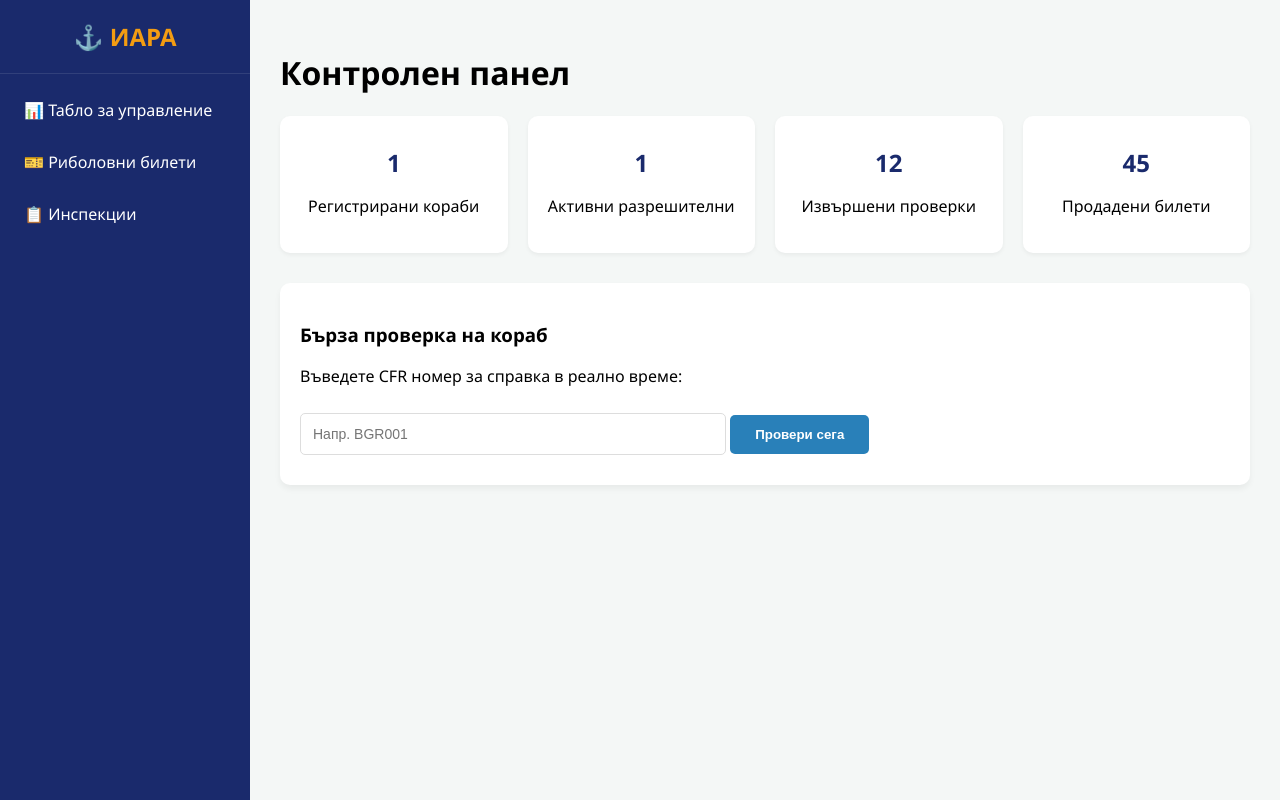
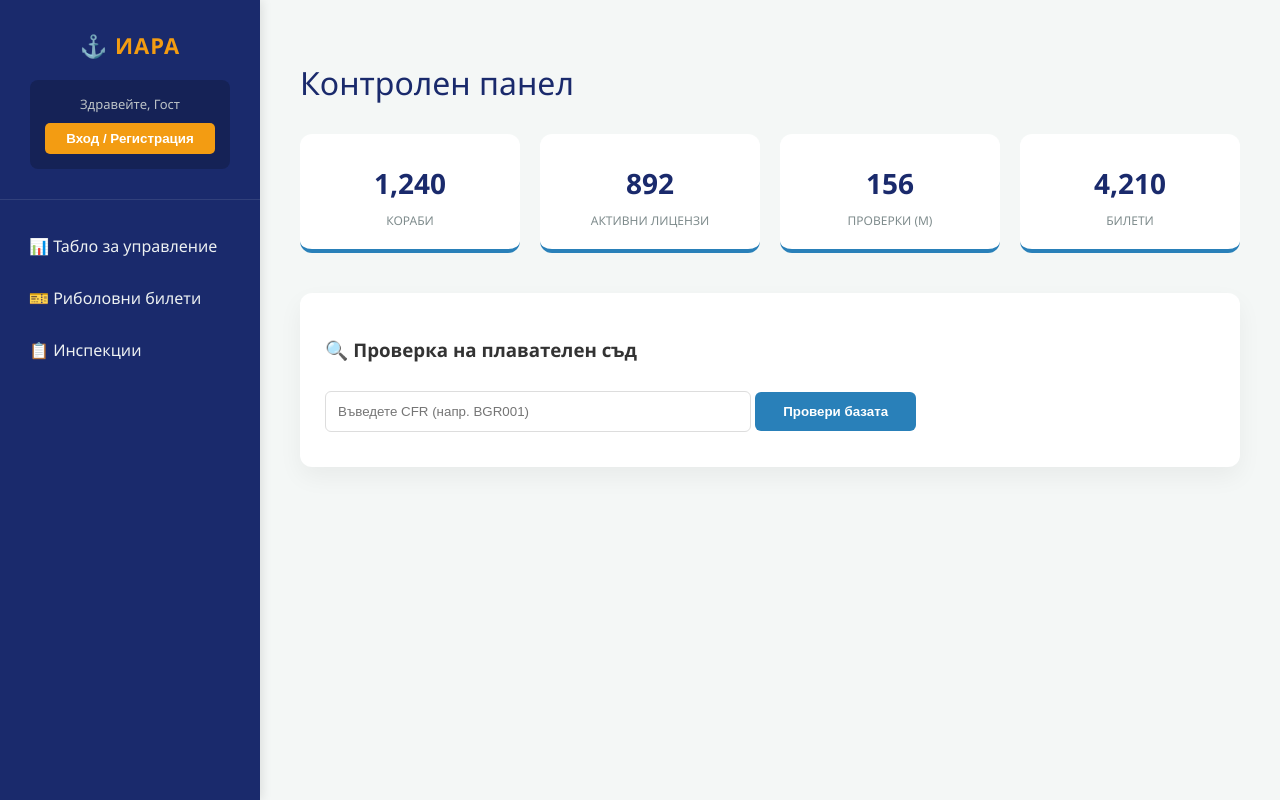
Before and after one commit to codingburgas/iara-gdbpzn-DSDimitrov23, a Flask app: page / in a window 1280 px wide. Run offline with Flask 3, Linux system fonts and the light colour scheme.

Commit message:
Add User Registration, Login and Database support

```diff
--- a/app.py
+++ b/app.py
@@ -1,55 +1,84 @@
-from flask import Flask, jsonify, render_template
+import os
+from flask import Flask, jsonify, render_template, request, redirect, url_for
+from flask_sqlalchemy import SQLAlchemy
 from flask_cors import CORS
 from datetime import datetime
 
 app = Flask(__name__)
 CORS(app)
 
-# Mock Data (Database)
-vessels = [
-    {
-        "id": 1,
-        "cfr": "BGR001",
-        "name": "Black Sea Hunter",
-        "captain": "Ivan Ivanov",
-        "tonnage": 15.5,
-        "length": 12.0,
-        "engine_power": 120
-    }
-]
+basedir = os.path.abspath(os.path.dirname(__file__))
+app.config['SQLALCHEMY_DATABASE_URI'] = 'sqlite:///' + os.path.join(basedir, 'iara_database.db')
+app.config['SQLALCHEMY_TRACK_MODIFICATIONS'] = False
 
-permits = [
-    {
-        "vessel_id": 1,
-        "valid_until": "2026-12-31",
-        "gears": ["Net", "Fishing Rod"],
-        "active": True
-    }
-]
+db = SQLAlchemy(app)
 
-# Route to serve the HTML page
+class Vessel(db.Model):
+    id = db.Column(db.Integer, primary_key=True)
+    cfr = db.Column(db.String(20), unique=True, nullable=False)
+    name = db.Column(db.String(100), nullable=False)
+    captain = db.Column(db.String(100))
+    tonnage = db.Column(db.Float)
+    valid_until = db.Column(db.String(20), default="2026-12-31")
+    active = db.Column(db.Boolean, default=True)
+
+class FishingTicket(db.Model):
+    id = db.Column(db.Integer, primary_key=True)
+    ticket_type = db.Column(db.String(100))
+    price = db.Column(db.Float)
+    timestamp = db.Column(db.DateTime, default=datetime.utcnow)
+
+with app.app_context():
+    db.create_all()
+    if not Vessel.query.filter_by(cfr="BGR001").first():
+        new_vessel = Vessel(
+            cfr="BGR001",
+            name="Black Sea Hunter",
+            captain="Ivan Ivanov",
+            tonnage=15.5
+        )
+        db.session.add(new_vessel)
+        db.session.commit()
+
 @app.route("/")
-def home():
+@app.route("/dashboard")
+def index():
     return render_template("index.html")
 
-# API Endpoint for permit checking
+@app.route("/login")
+def login_page():
+    return render_template("login.html")
+
+@app.route("/register")
+def register_page():
+    return render_template("register.html")
+
 @app.route("/api/check_permit/<string:cfr>")
 def check_permit(cfr):
-    vessel = next((v for v in vessels if v["cfr"].upper() == cfr.upper()), None)
+    vessel = Vessel.query.filter_by(cfr=cfr.upper()).first()
+    if not vessel:
+        return jsonify({"error": "Корабът не е намерен"}), 404
 
-    if not vessel:
-        return jsonify({"error": "Vessel not found"}), 404
+    return jsonify({
+        "status": "Valid",
+        "vessel": vessel.name,
+        "captain": vessel.captain,
+        "expires": vessel.valid_until
+    })
 
-    permit = next((p for p in permits if p["vessel_id"] == vessel["id"]), None)
-
-    if permit and permit["active"]:
-        return jsonify({
-            "status": "Valid",
-            "vessel": vessel["name"],
-            "expires": permit["valid_until"]
-        })
-
-    return jsonify({"status": "Invalid or expired permit"}), 403
+@app.route("/api/issue_ticket", methods=["POST"])
+def issue_ticket():
+    data = request.json
+    try:
+        new_ticket = FishingTicket(
+            ticket_type=data['type'],
+            price=float(data['price'])
+        )
+        db.session.add(new_ticket)
+        db.session.commit()
+        return jsonify({"message": "Успешно записан билет!"}), 201
+    except Exception as e:
+        return jsonify({"error": str(e)}), 400
 
 if __name__ == "__main__":
     app.run(debug=True)
--- /dev/null
+++ b/static/js/script.js
@@ -0,0 +1,60 @@
+async function verify() {
+    const cfr = document.getElementById('cfrInput').value.toUpperCase();
+    const resDiv = document.getElementById('res');
+
+    if (!cfr) {
+        resDiv.style.display = 'block';
+        resDiv.innerHTML = "⚠️ Моля, въведете номер";
+        return;
+    }
+
+    try {
+        const response = await fetch(`/api/check_permit/${cfr}`);
+        const data = await response.json();
+
+        resDiv.style.display = 'block';
+        if (response.ok) {
+            resDiv.style.background = '#d4edda';
+            resDiv.innerHTML = `<div style="color: #155724;">
+                <strong>✅ Валиден лиценз!</strong><br>
+                Съд: ${data.vessel}<br>
+                Капитан: ${data.captain}<br>
+                Валидност до: ${data.expires}
+            </div>`;
+        } else {
+            resDiv.style.background = '#f8d7da';
+            resDiv.innerHTML = `<div style="color: #721c24;">❌ ${data.error || 'Невалиден лиценз'}</div>`;
+        }
+    } catch (e) {
+        resDiv.style.display = 'block';
+        resDiv.innerHTML = "❌ Грешка при връзка със сървъра.";
+    }
+}
+
+async function issueTicket() {
+    const select = document.getElementById('ticketType');
+    const price = select.value;
+    const typeText = select.options[select.selectedIndex].text;
+    const msg = document.getElementById('ticketMsg');
+
+    try {
+        const response = await fetch('/api/issue_ticket', {
+            method: 'POST',
+            headers: { 'Content-Type': 'application/json' },
+            body: JSON.stringify({ type: typeText, price: price })
+        });
+
+        msg.style.display = 'block';
+        if (response.ok) {
+            msg.style.background = '#d4edda';
+            msg.style.color = "#155724";
+            msg.innerText = `✅ Успешно записан: ${typeText}`;
+        } else {
+            msg.style.background = '#f8d7da';
+            msg.innerText = "❌ Грешка при запис в базата.";
+        }
+    } catch (e) {
+        msg.style.display = 'block';
+        msg.innerText = "❌ Сървърът не отговаря.";
+    }
+}
--- a/templates/index.html
+++ b/templates/index.html
@@ -5,46 +5,68 @@
     <meta name="viewport" content="width=device-width, initial-scale=1.0">
     <title>ИАРА - Контролен панел</title>
     <style>
-        :root { --navy: #1a2a6c; --blue: #2980b9; --white: #ffffff; --light: #f4f7f6; --accent: #f39c12; }
-        body { font-family: 'Segoe UI', sans-serif; margin: 0; display: flex; background: var(--light); }
+        :root {
+            --navy: #1a2a6c;
+            --blue: #2980b9;
+            --white: #ffffff;
+            --light: #f4f7f6;
+            --accent: #f39c12;
+        }
 
-        .sidebar { width: 250px; height: 100vh; background: var(--navy); color: white; position: fixed; z-index: 100; }
-        .sidebar-header { padding: 20px; text-align: center; border-bottom: 1px solid rgba(255,255,255,0.1); }
-        .sidebar-header h2 { color: var(--accent); margin: 0; }
+        body { font-family: 'Segoe UI', sans-serif; margin: 0; display: flex; background: var(--light); color: #333; }
 
-        .sidebar-menu { padding-top: 10px; }
+        .sidebar { width: 260px; height: 100vh; background: var(--navy); color: white; position: fixed; z-index: 100; box-shadow: 2px 0 10px rgba(0,0,0,0.1); }
+        .sidebar-header { padding: 30px 20px; text-align: center; border-bottom: 1px solid rgba(255,255,255,0.1); }
+        .sidebar-header h2 { color: var(--accent); margin: 0; font-size: 22px; letter-spacing: 1px; margin-bottom: 20px; }
+
+        .auth-status { padding: 15px; text-align: center; background: rgba(0,0,0,0.2); border-radius: 8px; margin: 0 10px; }
+        #userGreeting { font-size: 13px; display: block; margin-bottom: 10px; color: #bdc3c7; }
+
+        .sidebar-menu { padding-top: 20px; }
         .sidebar-menu a {
             display: block;
-            padding: 15px 20px;
-            color: white;
+            padding: 15px 25px;
+            color: #ecf0f1;
             text-decoration: none;
             cursor: pointer;
-            transition: all 0.3s;
+            transition: 0.3s;
             border-left: 4px solid transparent;
         }
         .sidebar-menu a:hover {
-            background: rgba(255,255,255,0.1);
+            background: rgba(255,255,255,0.05);
             color: var(--accent);
             border-left: 4px solid var(--accent);
         }
 
-        .main-content { margin-left: 250px; padding: 30px; width: calc(100% - 250px); }
-        .card { background: white; padding: 20px; border-radius: 10px; box-shadow: 0 4px 6px rgba(0,0,0,0.05); margin-bottom: 20px; }
+        .main-content { margin-left: 260px; padding: 40px; width: calc(100% - 260px); }
+        h1 { color: var(--navy); margin-bottom: 30px; font-weight: 300; }
 
-        .stats { display: flex; gap: 20px; margin-bottom: 30px; }
-        .stat-card { flex: 1; background: white; padding: 20px; border-radius: 10px; text-align: center; box-shadow: 0 2px 4px rgba(0,0,0,0.05); }
-        .stat-card h3 { font-size: 24px; margin: 10px 0; color: var(--navy); }
+        .card { background: white; padding: 25px; border-radius: 12px; box-shadow: 0 10px 25px rgba(0,0,0,0.05); margin-bottom: 25px; }
 
-        input, select { padding: 12px; margin: 10px 0; width: 100%; max-width: 400px; border: 1px solid #ddd; border-radius: 5px; font-size: 14px; }
-        button { padding: 12px 25px; background: var(--blue); color: white; border: none; border-radius: 5px; cursor: pointer; font-weight: bold; transition: 0.3s; }
+        .stats { display: flex; gap: 20px; margin-bottom: 40px; }
+        .stat-card { flex: 1; background: white; padding: 20px; border-radius: 12px; text-align: center; border-bottom: 4px solid var(--blue); }
+        .stat-card h3 { font-size: 28px; margin: 10px 0; color: var(--navy); }
+        .stat-card p { margin: 0; color: #7f8c8d; font-size: 12px; text-transform: uppercase; }
+
+        input, select { padding: 12px; margin: 10px 0; width: 100%; max-width: 400px; border: 1px solid #ddd; border-radius: 6px; }
+        button { padding: 12px 28px; background: var(--blue); color: white; border: none; border-radius: 6px; cursor: pointer; font-weight: 600; transition: 0.3s; }
         button:hover { background: #1f6391; transform: translateY(-1px); }
 
-        #res, #ticketMsg { padding: 10px; border-radius: 5px; margin-top: 15px; display: none; }
+        #res, #ticketMsg { padding: 15px; border-radius: 6px; margin-top: 20px; display: none; }
     </style>
 </head>
 <body>
+
     <div class="sidebar">
-        <div class="sidebar-header"><h2>⚓ ИАРА</h2></div>
+        <div class="sidebar-header">
+            <h2>⚓ ИАРА</h2>
+            <div class="auth-status">
+                <span id="userGreeting">Здравейте, Гост</span>
+                <button id="authBtn" onclick="window.location.href='/login'" style="background: var(--accent); padding: 8px 15px; width: 100%; border: none; border-radius: 5px; color: white; font-weight: bold; cursor: pointer;">
+                    Вход / Регистрация
+                </button>
+            </div>
+        </div>
         <div class="sidebar-menu">
             <a onclick="showSection('dashboard')">📊 Табло за управление</a>
             <a onclick="showSection('tickets')">🎫 Риболовни билети</a>
@@ -56,63 +78,52 @@
         <div id="dashboard-section">
             <h1>Контролен панел</h1>
             <div class="stats">
-                <div class="stat-card"><h3>1</h3><p>Регистрирани кораби</p></div>
-                <div class="stat-card"><h3>1</h3><p>Активни разрешителни</p></div>
-                <div class="stat-card"><h3>12</h3><p>Извършени проверки</p></div>
-                <div class="stat-card"><h3>45</h3><p>Продадени билети</p></div>
+                <div class="stat-card"><h3>1,240</h3><p>Кораби</p></div>
+                <div class="stat-card"><h3>892</h3><p>Активни Лицензи</p></div>
+                <div class="stat-card"><h3>156</h3><p>Проверки (М)</p></div>
+                <div class="stat-card"><h3>4,210</h3><p>Билети</p></div>
             </div>
             <div class="card">
-                <h3>Бърза проверка на кораб</h3>
-                <p>Въведете CFR номер за справка в реално време:</p>
-                <input type="text" id="cfrInput" placeholder="Напр. BGR001">
-                <button onclick="verify()">Провери сега</button>
+                <h3>🔍 Проверка на плавателен съд</h3>
+                <input type="text" id="cfrInput" placeholder="Въведете CFR (напр. BGR001)">
+                <button onclick="verify()">Провери базата</button>
                 <div id="res"></div>
             </div>
         </div>
 
         <div id="tickets-section" style="display: none;">
-            <h1>Издаване на любителски билети</h1>
+            <h1>Издаване на билети</h1>
             <div class="card">
-                <h3>Калкулатор за такси</h3>
-                <p>Изберете категория съгласно нормативната уредба:</p>
+                <h3>🎫 Нов любителски билет</h3>
                 <select id="ticketType">
-                    <option value="25">Стандартен (над 14г.) - 25.00 лв.</option>
-                    <option value="10">Под 14г. / Пенсионер - 10.00 лв.</option>
-                    <option value="0">Инвалид (ТЕЛК решение) - 0.00 лв.</option>
+                    <option value="25">Годишен стандартен - 25.00 лв.</option>
+                    <option value="10">Намален (Деца/Пенсионери) - 10.00 лв.</option>
+                    <option value="0">Безплатен (ТЕЛК) - 0.00 лв.</option>
                 </select>
-                <br>
-                <button onclick="issueTicket()">Генерирай билет</button>
+                <button onclick="issueTicket()">Запиши и издай</button>
                 <div id="ticketMsg"></div>
             </div>
         </div>
 
         <div id="inspections-section" style="display: none;">
-            <h1>Регистър на инспекциите</h1>
+            <h1>Инспекции</h1>
             <div class="card">
-                <h3>Нова проверка на терен</h3>
-                <input type="text" placeholder="Локация (пристанище/обект)">
-                <input type="text" placeholder="Име на проверяващ инспектор">
-                <br>
-                <button onclick="alert('Данните са изпратени към централния регистър!')">Запиши инспекция</button>
+                <h3>📋 Нов инспекционен доклад</h3>
+                <input type="text" placeholder="Локация">
+                <input type="text" placeholder="Инспектор">
+                <button onclick="alert('Докладът е записан!')">Изпрати данни</button>
             </div>
         </div>
     </div>
 
     <script>
         function showSection(sectionId) {
-            // Скриваме всички секции
             document.getElementById('dashboard-section').style.display = 'none';
             document.getElementById('tickets-section').style.display = 'none';
             document.getElementById('inspections-section').style.display = 'none';
-
-            // Показваме само избраната
-            const activeSection = document.getElementById(sectionId + '-section');
-            if (activeSection) {
-                activeSection.style.display = 'block';
-            }
+            document.getElementById(sectionId + '-section').style.display = 'block';
         }
     </script>
-
     <script src="{{ url_for('static', filename='js/script.js') }}"></script>
 </body>
 </html>
```
Also changed, not shown: static/script.js (deleted, +0 -47 lines), templates/login.html (added, +27 -0 lines), templates/register.html (added, +30 -0 lines), iara_database.db (added).
